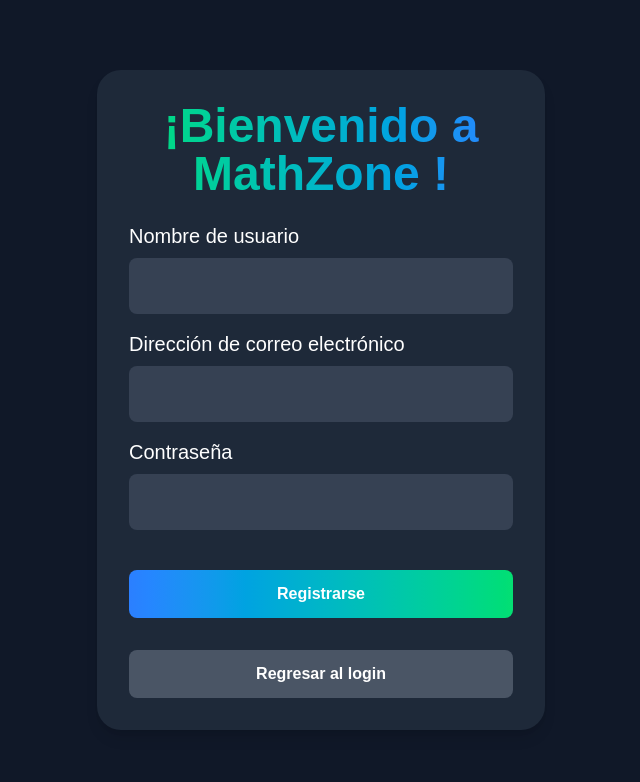
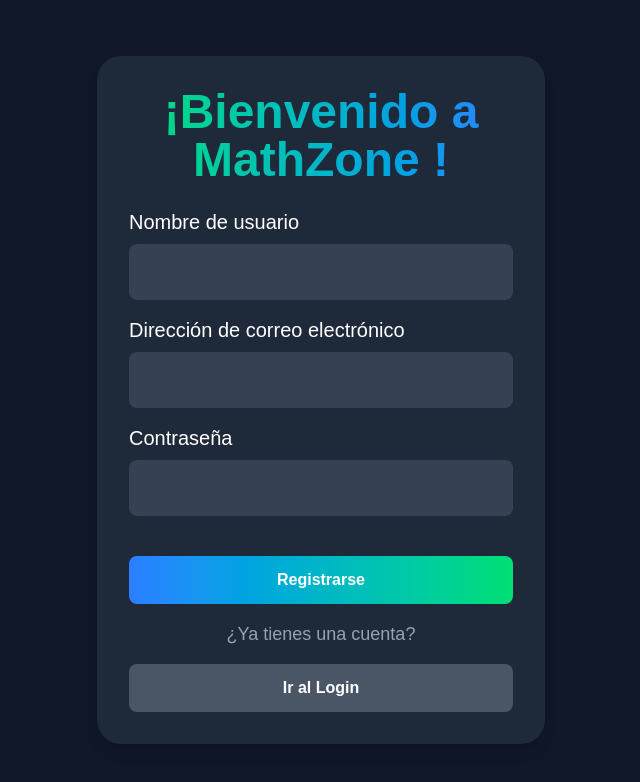
Before and after one commit to DRiosR/mathquest, a Next.js app: page /registro/register in a window 1280 px wide. Shown: the top 782 px of the page, without its empty margins (319-959 px from the left). Built offline with nearby package versions, Linux system fonts and the light colour scheme; no server answers.

Commit message:
modified:   src/app/registro/register/page.jsx

```diff
--- a/src/app/registro/register/page.jsx
+++ b/src/app/registro/register/page.jsx
@@ -141,11 +141,12 @@ const Register = () => {
         </form>
 
         <div className="mt-4 text-center">
+          <p className="text-gray-400 text-lg">¿Ya tienes una cuenta?</p>
           <button
             onClick={() => router.push("/registro/login")}
             className="w-full py-3 mt-4 bg-gray-600 text-white font-bold rounded-lg"
           >
-            Regresar al login
+            Ir al Login
           </button>
         </div>
       </div>
```
